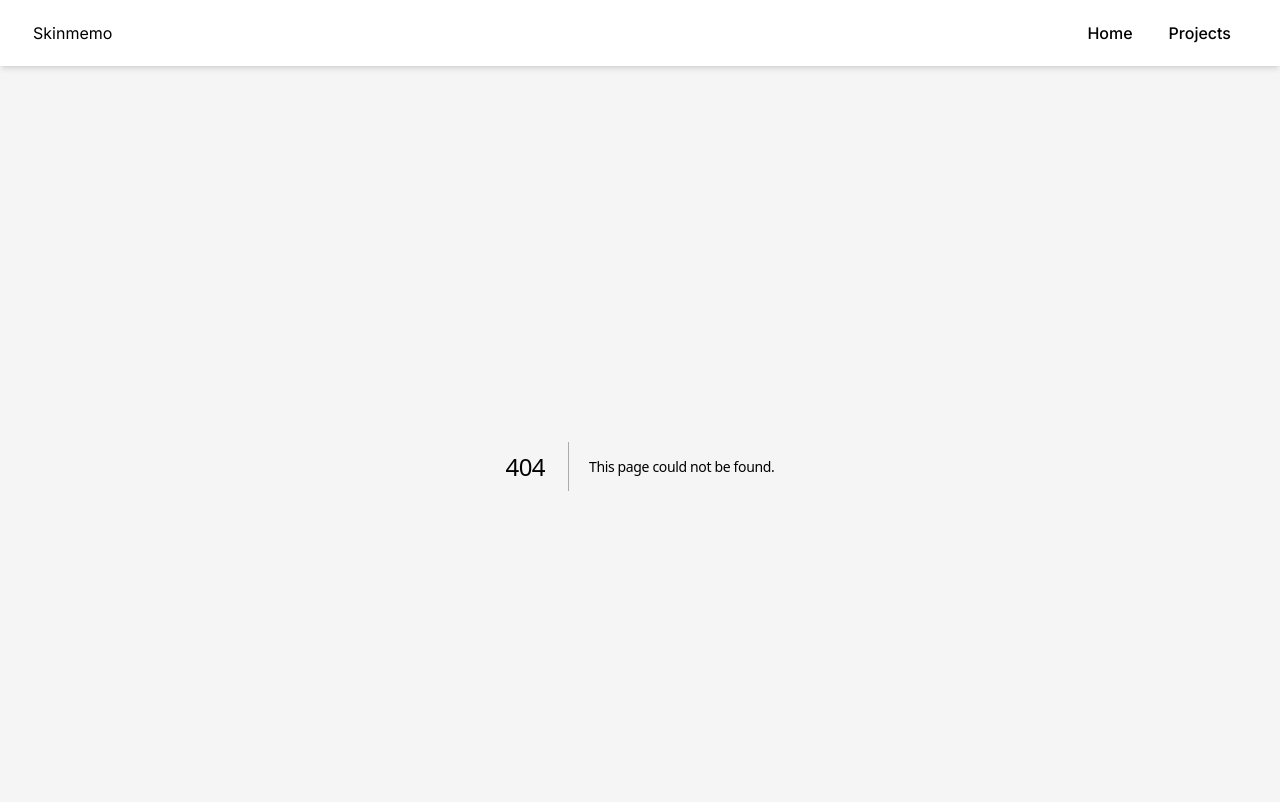
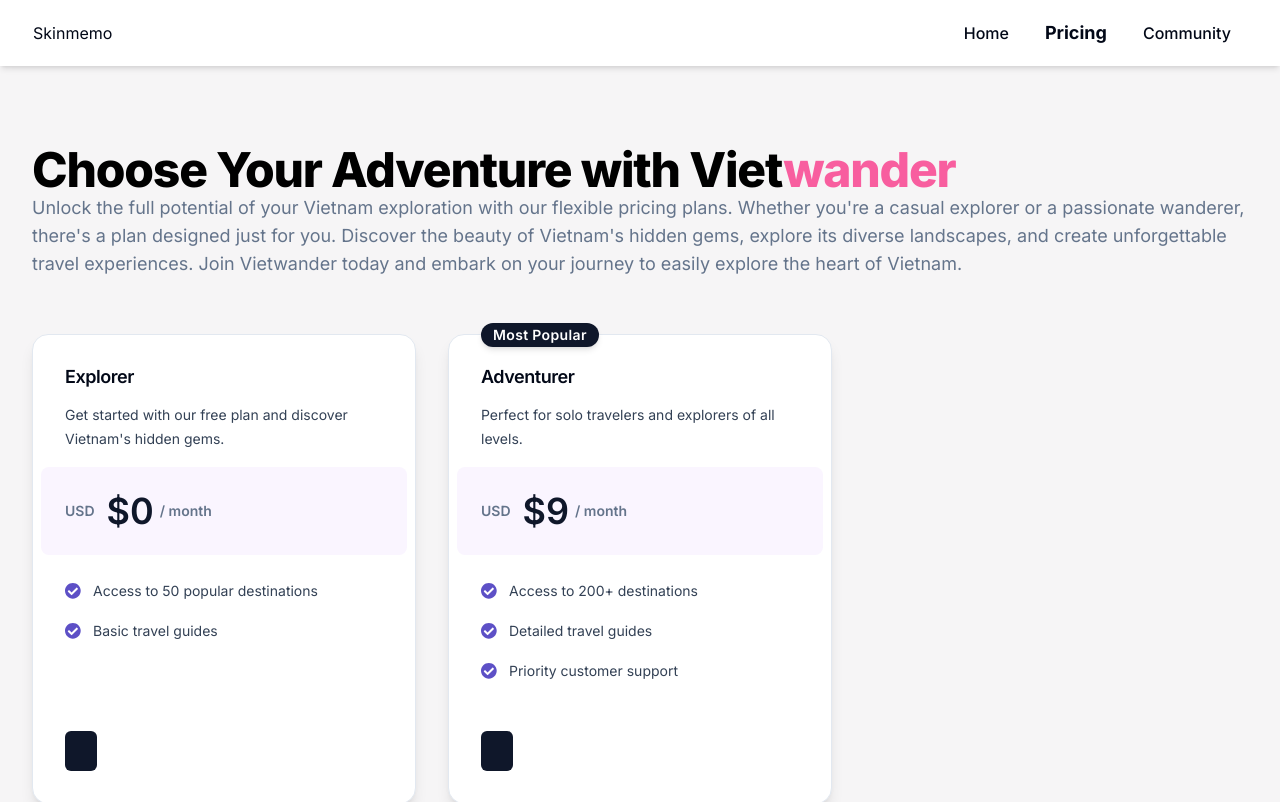
Before and after one commit to quangnvo/cosm, a Next.js app: page /pricing in a window 1280 px wide. Before the commit this address had no page. Shown: the top 802 px of the page. Built offline with nearby package versions, Linux system fonts and the light colour scheme.

Commit message:
modify constants

```diff
--- /dev/null
+++ b/app/community/page.tsx
@@ -0,0 +1,9 @@
+import React from 'react'
+
+const Community = () => {
+    return (
+        <div>Community</div>
+    )
+}
+
+export default Community
--- /dev/null
+++ b/app/pricing/page.tsx
@@ -0,0 +1,19 @@
+import PricingPlans from '@/components/PricingPlans'
+
+const Pricing = () => {
+    return (
+        <section className='container py-20'>
+
+            <h2 className='text-3xl font-extrabold text-black sm:text-5xl'>
+                Choose Your Adventure with Viet<span style={{ color: "#F85E9F" }}>wander</span>
+            </h2>
+
+            <p className='text-lg text-slate-500'>
+                Unlock the full potential of your Vietnam exploration with our flexible pricing plans. Whether you're a casual explorer or a passionate wanderer, there's a plan designed just for you. Discover the beauty of Vietnam's hidden gems, explore its diverse landscapes, and create unforgettable travel experiences. Join Vietwander today and embark on your journey to easily explore the heart of Vietnam.
+            </p>
+            <PricingPlans />
+        </section>
+    )
+}
+
+export default Pricing
--- a/components/Navbar.tsx
+++ b/components/Navbar.tsx
@@ -45,7 +45,8 @@ export default function NavBar() {
 	const navList = (
 		<ul className="mb-4 mt-2 flex flex-col lg:mb-0 lg:mt-0 lg:flex-row lg:items-center lg:gap-1">
 			{renderNavbarButton({ name: "Home", path: "/" })}
-			{renderNavbarButton({ name: "Projects", path: "/projects" })}
+			{renderNavbarButton({ name: "Pricing", path: "/pricing" })}
+			{renderNavbarButton({ name: "Community", path: "/community" })}
 		</ul>
 	);
 
--- /dev/null
+++ b/components/PricingPlans.tsx
@@ -0,0 +1,74 @@
+import React from 'react'
+import { pricingPlans } from '@/constants'
+import { Button } from './ui/button'
+
+
+const PricingPlans = () => {
+	return (
+		<div className='grid lg:grid-cols-3 gap-16 lg:gap-8 mt-14 mb-24'>
+			{pricingPlans.map((plan) => (
+				<div
+					key={plan.title}
+					className='rounded-2xl border border-slate-200 bg-white shadow-lg p-8 relative flex flex-col hover:border-2 hover:border-purple-600'
+				>
+
+					{/* Title */}
+					<h3 className='text-lg font-semibold leading-5'>{plan.title}</h3>
+					{plan.mostPopular &&
+						<p className='absolute top-0 -translate-y-1/2 bg-primary px-3 py-0.5 text-sm text-white font-semibold tracking-wide rounded-full shadow-md'>
+							Most Popular
+						</p>
+					}
+					<p className='mt-4 text-slate-700 text-sm leading-6 h-12'>
+						{plan.description}
+					</p>
+
+					{/* Price */}
+					<div className='mt-4 rounded-lg bg-purple-50 p-6 -mx-6'>
+						<p className='text-sm font-semibold text-slate-500 flex items-center'>
+							<span>{plan.currency}</span>
+							<span className='text-4xl ml-3 text-slate-900'>
+								${plan.price}
+							</span>
+							<span className='ml-1.5'>{plan.frequency}</span>
+						</p>
+					</div>
+
+					{/* Features */}
+					<ul className='mt-6 space-y-4 flex-1'>
+						{plan.features.map((feature) => (
+							<li key={feature} className='text-sm leading-6 text-slate-700 flex gap-3 items-center'>
+								<svg
+									className='h-4 w-4 '
+									viewBox="0 0 55 55"
+									fill="none"
+									xmlns="http://www.w3.org/2000/svg"
+								>
+									<path d="M54.0505 27.0252C54.0505 41.9509 41.9509 54.0505 27.0252 54.0505C12.0996 54.0505 0 41.9509 0 27.0252C0 12.0996 12.0996 0 27.0252 0C41.9509 0 54.0505 12.0996 54.0505 27.0252ZM23.8992 41.3349L43.9502 21.2839C44.6311 20.603 44.6311 19.499 43.9502 18.8182L41.4845 16.3524C40.8036 15.6715 39.6996 15.6715 39.0187 16.3524L22.6663 32.7047L15.0318 25.0702C14.3509 24.3893 13.2469 24.3893 12.566 25.0702L10.1002 27.5359C9.41939 28.2167 9.41939 29.3207 10.1002 30.0016L21.4334 41.3348C22.1144 42.0157 23.2183 42.0157 23.8992 41.3349Z" fill="#5D50C6" />
+								</svg>
+
+								{feature}
+							</li>
+						))}
+					</ul>
+
+					{/* Call to action */}
+					<div className='mt-12'>
+						{plan.mostPopular ?
+							<Button
+								type='button'
+								title={plan.cta}
+							/> :
+							<Button
+								type='button'
+								title={plan.cta}
+							/>
+						}
+					</div>
+				</div>
+			))}
+		</div>
+	)
+}
+
+export default PricingPlans
--- a/constants/index.ts
+++ b/constants/index.ts
@@ -107,21 +107,6 @@ export const pricingPlans = [
     cta: "Get started",
     mostPopular: true,
   },
-  {
-    title: "Wanderlust Pro",
-    price: 19,
-    currency: "USD",
-    frequency: " / month",
-    description: "Unlock the full experience and explore Vietnam like a pro.",
-    features: [
-      "Unlimited destination access",
-      "Customized travel itineraries",
-      "24/7 premium support",
-      "Exclusive deals and offers",
-    ],
-    cta: "Upgrade now",
-    mostPopular: false,
-  },
 ];
 
 // COSMETICS TYPES
```
